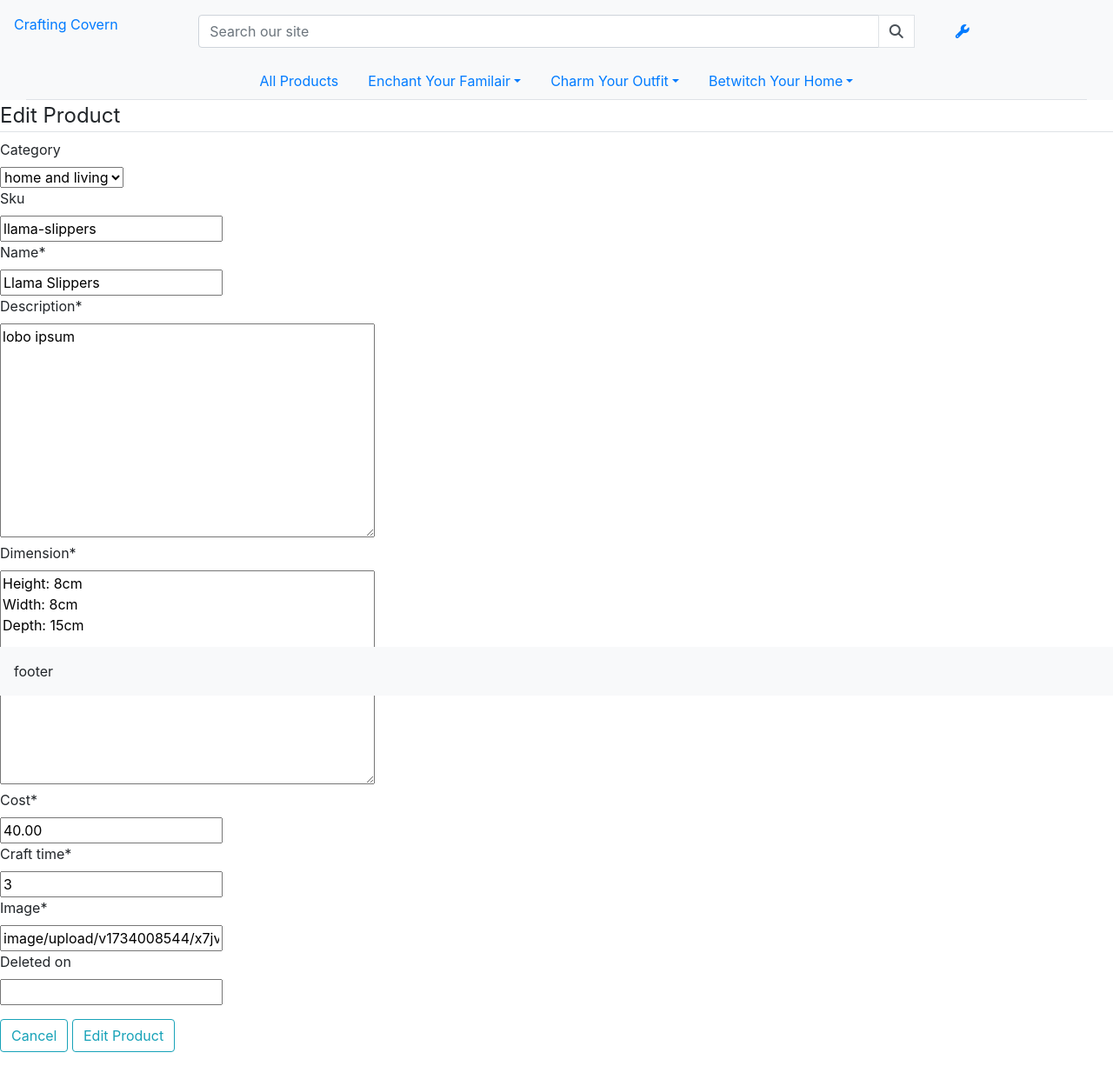
After one commit to LaurieAnderson92/CraftingCovern, a Django app: page /product/edit/2/ in a window 1280 px wide. The commit adds this page. Shown: the whole page at 87% size. Run offline with Django 3.2, Linux system fonts and the light colour scheme; data comes from the database, SQL or seed files in the repository; some libraries are stand-ins or nearby versions.

Commit message:
Epic1 - Deliver Product App (#19)
* feat: add filter option from p5

* feat: add create product view

* build: add crispy forms

* chore: set debug to false

* fix: fix form to upload image

* feat: remove the create class view and add function view

* chore: add cols to product details

* chore: add margin to detail view

* feat: add setting dropdown

* feat: add product edit

* feat: add soft delete for Products

```diff
--- a/craftingcovern/settings.py
+++ b/craftingcovern/settings.py
@@ -55,6 +55,7 @@ INSTALLED_APPS = [
     'allauth.account',
     'allauth.socialaccount',
     'cloudinary',
+    'crispy_forms',
 
     'products',
 ]
@@ -150,3 +151,5 @@ STATIC_URL = '/static/'
 # https://docs.djangoproject.com/en/3.2/ref/settings/#default-auto-field
 
 DEFAULT_AUTO_FIELD = 'django.db.models.BigAutoField'
+
+DEFAULT_FILE_STORAGE = 'cloudinary_storage.storage.MediaStorage'
--- /dev/null
+++ b/products/forms.py
@@ -0,0 +1,16 @@
+from django import forms
+from .models import Product, Category
+
+
+class ProductForm(forms.ModelForm):
+
+    class Meta:
+        model = Product
+        fields = '__all__'
+
+    def __init__(self, *args, **kwargs):
+        super().__init__(*args, **kwargs)
+        categories = Category.objects.all()
+        friendly_names = [(c.id, c.get_friendly_name()) for c in categories]
+
+        self.fields['category'].choices = friendly_names
--- a/products/models.py
+++ b/products/models.py
@@ -27,10 +27,10 @@ class Product(models.Model):
     dimension = models.TextField()
     cost = models.DecimalField(max_digits=6, decimal_places=2)
     craft_time = models.IntegerField(validators=[MinValueValidator(1), MaxValueValidator(40)])
-    image_url = models.URLField(max_length=1024, null=True, blank=True)
     image = CloudinaryField('image', default='placeholder')
     created_on = models.DateTimeField(auto_now_add=True)
     updated_on = models.DateTimeField(auto_now=True)
+    deleted_on = models.DateTimeField(null=True, blank=True)
 
     def __str__(self):
         return self.name
--- /dev/null
+++ b/products/templates/products/product_edit.html
@@ -0,0 +1,18 @@
+{% extends "base.html" %}
+{% load crispy_forms_tags %}
+{% block content %}
+    <div class="">
+        <form method="POST" enctype="multipart/form-data" action="{%url 'product_edit' product.id %}">
+            <!-- enctype is needed for any HTML form sending media files -->
+            <fieldset class="form-group">
+                <legend class="border-bottom">Edit Product</legend>
+                {% csrf_token %}
+                {{ form|crispy }}
+            </fieldset>
+            <div class="form-group">
+                <a class="btn btn-outline-info" href="{% url 'product_all' %}">Cancel</a>
+                <button class="btn btn-outline-info" type="submit">Edit Product</button>
+            </div>
+        </form>
+    </div>
+{% endblock content %}
--- a/products/urls.py
+++ b/products/urls.py
@@ -18,6 +18,9 @@ from . import views
 
 urlpatterns = [
     path('', views.index, name='home'),
-    path('product/', views.product_list, name='products_all'),
-    path('<int:id>', views.product_detail, name='product_detail')
+    path('product/', views.product_list, name='product_all'),
+    path('product/<int:id>/', views.product_detail, name='product_detail'),
+    path('product/new/', views.product_new, name='product_create'),
+    path('product/edit/<int:id>/', views.product_edit, name='product_edit'),
+    path('product/delete/<int:id>/', views.product_delete, name='product_delete'),
 ]
--- a/products/views.py
+++ b/products/views.py
@@ -1,8 +1,12 @@
 from django.shortcuts import render, get_object_or_404, redirect, reverse
+from django.db.models.functions import Lower
+from django.utils.timezone import now
+from django.views.generic import CreateView
 from django.http import HttpResponse
 from django.db.models import Q
-from django.views import generic
+
 from .models import Product, Category
+from .forms import ProductForm
 
 # Create your views here.
 
@@ -13,7 +17,7 @@ def index(request):
 # Uses Django Generic list view
 def product_list(request):
 
-    products = Product.objects.all()
+    products = Product.objects.filter(deleted_on=None)
     query = None
     categories = None
     sort = None
@@ -26,14 +30,12 @@ def product_list(request):
             if sortkey == 'name':
                 sortkey = 'lower_name'
                 products = products.annotate(lower_name=Lower('name'))
-            if sortkey == 'category':
-                sortkey = 'category__name'
+
             if 'direction' in request.GET:
                 direction = request.GET['direction']
                 if direction == 'desc':
                     sortkey = f'-{sortkey}'
-            products = products.order_by(sortkey)
-
+                products = products.order_by(sortkey)
 
         if 'category' in request.GET:
             categories = request.GET['category'].split(',')
@@ -43,7 +45,7 @@ def product_list(request):
         if 'q' in request.GET:
             query = request.GET['q']
             if not query:
-                return redirect(reverse('products_all'))
+                return redirect(reverse('product_all'))
 
             queries = Q(name__icontains=query) | Q(description__icontains=query)
             products = products.filter(queries)
@@ -52,16 +54,15 @@ def product_list(request):
 
     context = {
         'products': products,
-        'search_term': query,
+        'query': query,
         'current_categories': categories,
         'current_sorting': current_sorting,
     }
 
-    print(products)
     return render(
     request,
     'products/product_list.html',
-    {"products": products},
+    context,
     )
 
 def product_detail(request, id):
@@ -75,3 +76,46 @@ def product_detail(request, id):
         'products/product_detail.html',
         {"product": product},
     )
+
+def product_new(request):
+
+    if request.method == 'POST':
+        form = ProductForm(request.POST, request.FILES)
+        if form.is_valid:
+            form.save()
+            return redirect(reverse('product_all'))
+    else:
+        form = ProductForm()
+
+    template = 'products/product_add.html'
+    context = {
+        'form': form,
+    }
+
+    return render(request, template, context)
+
+def product_edit(request, id):
+    product = get_object_or_404(Product, pk=id)
+
+    if request.method == 'POST':
+        form = ProductForm(request.POST, request.FILES, instance=product)
+        if form.is_valid:
+            form.save()
+            return redirect('product_detail', id)
+    else:
+        form = ProductForm(instance=product)
+
+    template = 'products/product_edit.html'
+    context = {
+    'form': form,
+    "product": product,
+    }
+
+    return render(request, template, context)
+
+def product_delete(request, id):
+    product = get_object_or_404(Product, pk=id)
+
+    product.deleted_on = now()
+    product.save()
+    return redirect(reverse('product_all'))
--- a/requirements.txt
+++ b/requirements.txt
@@ -3,6 +3,7 @@ cloudinary==1.36.0
 dj3-cloudinary-storage==0.0.6
 Django==3.2.25
 django-allauth==0.50.0
+django-crispy-forms==1.14
 oauthlib==3.2.2
 pillow==11.0.0
 PyJWT==2.10.1
--- a/templates/base.html
+++ b/templates/base.html
@@ -10,10 +10,8 @@
     {% block corecss %}
         <link rel="stylesheet" href="https://cdn.jsdelivr.net/npm/bootstrap@4.1.3/dist/css/bootstrap.min.css" integrity="sha384-MCw98/SFnGE8fJT3GXwEOngsV7Zt27NXFoaoApmYm81iuXoPkFOJwJ8ERdknLPMO" crossorigin="anonymous">
         <link rel="stylesheet" href="https://fonts.googleapis.com/css?family=Lato&display=swap">
+        <script src="https://kit.fontawesome.com/38fef1e39a.js" crossorigin="anonymous"></script>
     {% endblock %}
-
-
-
     <title>Crafting Covern</title>
 </head>
 <body>
@@ -24,7 +22,7 @@
                 <a href="{% url 'home' %}" class="text-decoration-none">Crafting Covern</a>
             </div>
             <div class="col-12 col-lg-8 my-auto justify-content-center">
-                <form method="GET" action="{% url 'products_all' %}">
+                <form method="GET" action="{% url 'product_all' %}">
                     <div class="input-group w-100">
                         <input class="form-control" type="text" name="q" placeholder="Search our site">
                         <div class="input-group-append">
@@ -37,24 +35,30 @@
                     </div>
                 </form>
             </div>
+            <div class="col-2 p-3 bg-light">
+                <a class="nav-link" data-toggle="dropdown" href="#" role="button" aria-haspopup="true" aria-expanded="false"><i class="fa-solid fa-wrench"></i></a>
+                <div class="dropdown-menu">
+                    <a class="dropdown-item" href="{% url 'product_create' %}">Add a Product</a>
+                </div>
+            </div>
+
         </div>
-
         <!-- Product Navigation Bar -->
         <nav class="bg-light  col-12">
             <ul class="nav nav-tabs justify-content-center">
-                <a class="nav-link" href="{% url 'products_all' %}" role="button" aria-haspopup="true" aria-expanded="false">All Products</a>
+                <a class="nav-link" href="{% url 'product_all' %}" role="button" aria-haspopup="true" aria-expanded="false">All Products</a>
                 <li class="nav-item dropdown">
                     <a class="nav-link dropdown-toggle" data-toggle="dropdown" href="#" role="button" aria-haspopup="true" aria-expanded="false">Enchant Your Familair</a>
                     <div class="dropdown-menu">
-                        <a class="dropdown-item" href="{% url 'products_all' %}?category=pets,plushies">All Familairs</a>
-                        <a class="dropdown-item" href="{% url 'products_all' %}?category=pets">For your pets</a>
-                        <a class="dropdown-item" href="{% url 'products_all' %}?category=plushies">Get some plushies</a>
+                        <a class="dropdown-item" href="{% url 'product_all' %}?category=pets,plushies">All Familairs</a>
+                        <a class="dropdown-item" href="{% url 'product_all' %}?category=pets">For your pets</a>
+                        <a class="dropdown-item" href="{% url 'product_all' %}?category=plushies">Get some plushies</a>
                     </div>
                 </li>
                 <li class="nav-item dropdown">
                     <a class="nav-link dropdown-toggle" data-toggle="dropdown" href="" role="button" aria-haspopup="true" aria-expanded="false">Charm Your Outfit</a>
                     <div class="dropdown-menu">
-                        <a class="dropdown-item" href="{% url 'products_all' %}?category=clothes">All Clothes Products</a>
+                        <a class="dropdown-item" href="{% url 'product_all' %}?category=clothes">All Clothes Products</a>
                         <a class="dropdown-item" href="#">Another action</a>
                         <a class="dropdown-item" href="#">Something else here</a>
                     </div>
@@ -62,7 +66,7 @@
                 <li class="nav-item dropdown">
                     <a class="nav-link dropdown-toggle" data-toggle="dropdown" href="#" role="button" aria-haspopup="true" aria-expanded="false">Betwitch Your Home</a>
                     <div class="dropdown-menu">
-                        <a class="dropdown-item" href="{% url 'products_all' %}?category=home-and-living">All Home Products</a>
+                        <a class="dropdown-item" href="{% url 'product_all' %}?category=home-and-living">All Home Products</a>
                         <a class="dropdown-item" href="#">Another action</a>
                         <a class="dropdown-item" href="#">Something else here</a>
                     </div>
@@ -85,5 +89,8 @@
         <script src="https://cdn.jsdelivr.net/npm/popper.js@1.16.0/dist/umd/popper.min.js" integrity="sha384-Q6E9RHvbIyZFJoft+2mJbHaEWldlvI9IOYy5n3zV9zzTtmI3UksdQRVvoxMfooAo" crossorigin="anonymous"></script>
         <script src="https://stackpath.bootstrapcdn.com/bootstrap/4.4.1/js/bootstrap.min.js" integrity="sha384-wfSDF2E50Y2D1uUdj0O3uMBJnjuUD4Ih7YwaYd1iqfktj0Uod8GCExl3Og8ifwB6" crossorigin="anonymous"></script>
     {% endblock %}
+
+    {% block postloadjs %}
+    {% endblock %}
 </body>
 </html>
```
Also changed, not shown: products/templates/products/product_add.html (added, +18 -0 lines), products/templates/products/product_detail.html (+5 -6 lines), products/templates/products/product_list.html (+63 -1 lines), db.sqlite3, products/migrations/0003_remove_product_image_url.py (added), products/migrations/0004_product_deleted_on.py (added), products/migrations/0005_alter_product_deleted_on.py (added).
